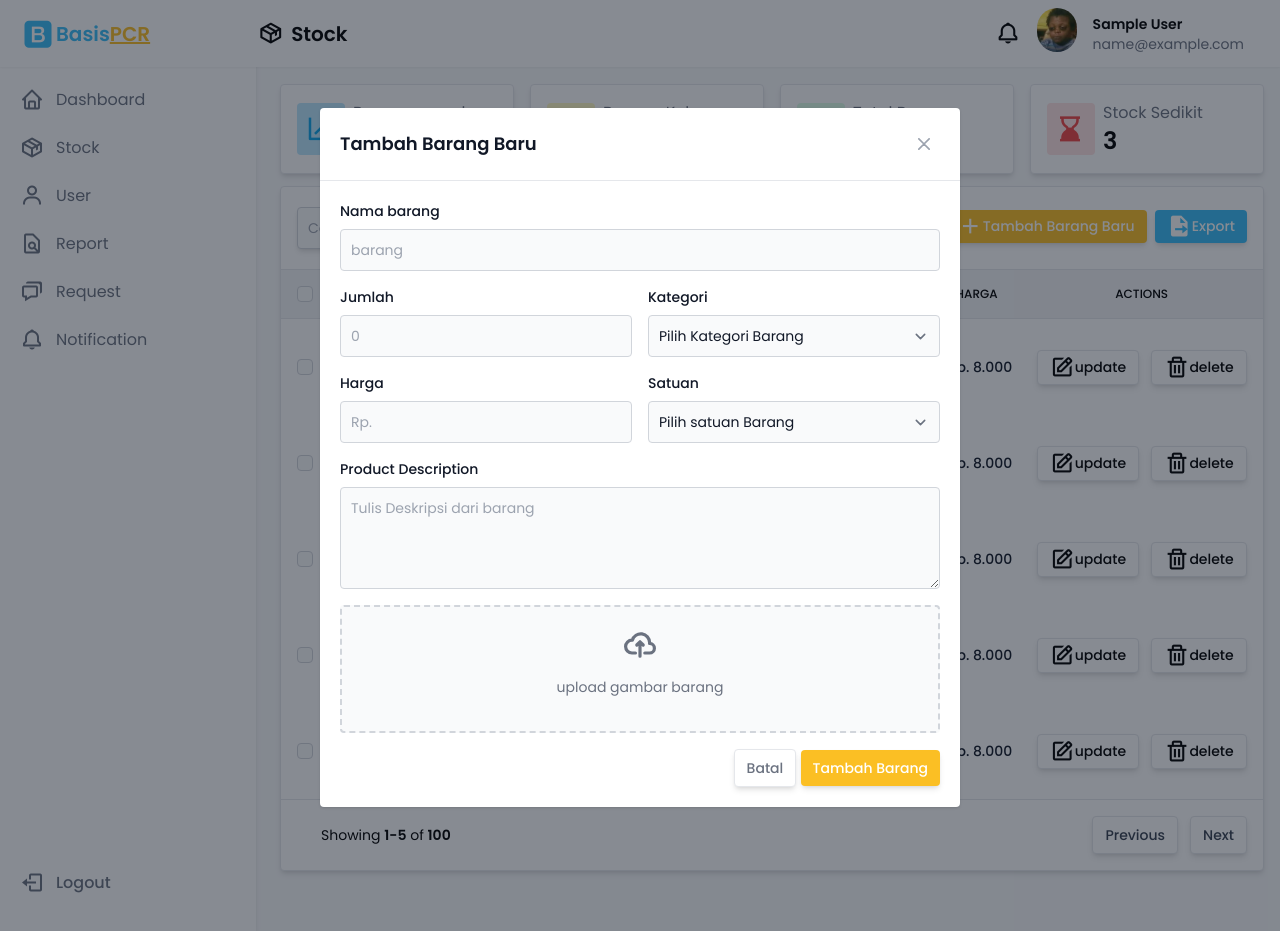
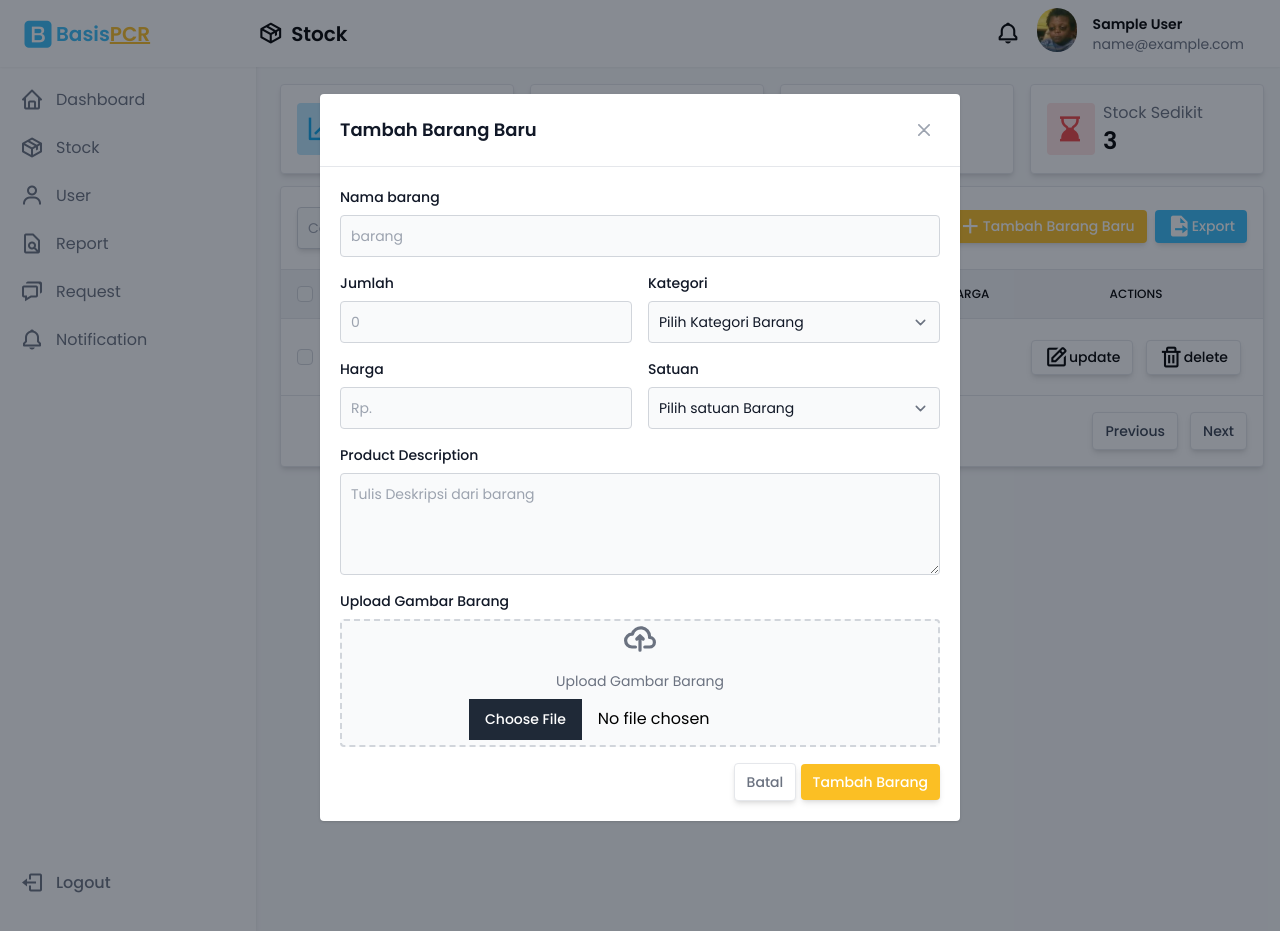
Before and after one commit to IevanBry/inventory-app-baak, a CodeIgniter app: page /inventory-app-baak/index.php/basecontroller/stock in a window 1280 px wide, after a click on "Tambah Barang Baru". Run offline with CodeIgniter, Linux system fonts and the light colour scheme; the visitor is signed in with stand-in values (Sample User, id 1); tables that the repository leaves empty or names only in its code hold one stand-in row (values such as "Sample post"); grey boxes marked "Sample" are stand-in pictures; some libraries are stand-ins or nearby versions.

Commit message:
membuat create dan read pada stock

```diff
--- a/application/controllers/BaseController.php
+++ b/application/controllers/BaseController.php
@@ -10,12 +10,14 @@ class BaseController extends CI_Controller
         if (!$this->session->userdata('email')) {
             redirect('auth');
         }
+        $this->load->model('Stock_model');
     }
 
     function index()
     {
         $data['title'] = 'Dashboard';
         $data['user'] = $this->db->get_where('user', ['email' => $this->session->userdata('email')])->row_array();
+        $data['barang'] = $this->Stock_model->get();
         $data['icon'] = 'bx bx-home';
         $this->load->view('layout/header', $data);
         $this->load->view('dashboard/index');
@@ -67,6 +69,7 @@ class BaseController extends CI_Controller
         $data['title'] = 'Stock';
         $data['icon'] = 'bx bx-package';
         $data['user'] = $this->db->get_where('user', ['email' => $this->session->userdata('email')])->row_array();
+        $data['barang'] = $this->Stock_model->get();
         $this->load->view('layout/header',$data);
         $this->load->view('stock/index');
         $this->load->view('layout/footer');
--- /dev/null
+++ b/application/models/Stock_model.php
@@ -0,0 +1,38 @@
+<?php
+class Stock_model extends CI_Model
+{
+    public $table = 'barang';
+    public $id = 'barang.id';
+    public function __construct()
+    {
+        parent::__construct();
+    }
+    public function get()
+    {
+        $this->db->from($this->table);
+        $query = $this->db->get();
+        return $query->result_array();
+    }
+    public function getBy()
+    {
+        $this->db->from($this->table);
+        $query = $this->db->get();
+        return $query->row_array();
+    }
+    public function update($where, $data)
+    {
+        $this->db->update($this->table, $data, $where);
+        return $this->db->affected_rows();
+    }
+    public function insert($data)
+    {
+        $this->db->insert($this->table, $data);
+        return $this->db->insert_id();
+    }
+    public function delete($id)
+    {
+        $this->db->where($this->id, $id);
+        $this->db->delete($this->table);
+        return $this->db->affected_rows();
+    }
+}
--- a/application/views/stock/index.php
+++ b/application/views/stock/index.php
@@ -80,7 +80,7 @@
                                         </div>
                                     </th>
                                     <th scope="col" class="p-4 text-xs font-medium text-left  uppercase">
-                                        Barang
+                                        barang
                                     </th>
                                     <th scope="col" class="p-4 text-xs font-medium text-left  uppercase">
                                         Gambar
@@ -105,7 +105,7 @@
                                     </th>
                                 </tr>
                             </thead>
-                            <tbody class="bg-white " id="tableBody">
+                            <!-- <tbody class="bg-white " id="tableBody">
                                 <?php for ($i = 0; $i < 5; $i++) { ?>
                                     <tr class="hover:bg-gray-50">
                                         <td class="w-4 p-4">
@@ -132,8 +132,8 @@
                                                 update
                                             </button>
 
-                                            <button type="button" id="deleteProductButton" data-modal-target="hapusBarangModal"
-                                                data-modal-toggle="hapusBarangModal"
+                                            <button type="button" id="deleteProductButton"
+                                                data-modal-target="hapusBarangModal" data-modal-toggle="hapusBarangModal"
                                                 aria-controls="drawer-delete-product-default"
                                                 class="inline-flex items-center px-3 py-1 text-sm font-medium  rounded shadow-md bg-white border hover:bg-gray-100">
                                                 <i class="bx bx-trash"></i>
@@ -141,8 +141,55 @@
                                             </button>
                                         </td>
                                     </tr>
-                                <?php } ?>
+                                <?php } ?> -->
+                            <?php foreach ($barang as $item): ?>
+                                <tr class="hover:bg-gray-50">
+                                    <td class="w-4 p-4">
+                                        <div class="flex items-center">
+                                            <input id="" aria-describedby="checkbox-1" type="checkbox"
+                                                class="w-4 h-4 border-gray-300 rounded bg-gray-50 checked:bg-sky-400 focus:ring-sky-400 focus:bg-sky-400">
+                                            <label for="" class="sr-only">checkbox</label>
+                                        </div>
+                                    </td>
+                                    <td class="p-2 text-sm font-medium text-gray-900">
+                                        <?= $item['nama_barang'] ?>
+                                    </td>
+                                    <td class="p-2 text-sm font-medium text-gray-900"><img
+                                            src="<?= base_url('dist/') . $item['gambar'] ?>" alt="" width="80"></td>
+                                    <td class="p-2 text-sm font-medium text-gray-900">
+                                        <?= $item['deskripsi'] ?>
+                                    </td>
+                                    <td class="p-2 text-sm font-medium text-gray-900">
+                                        <?= $item['stok'] ?>
+                                    </td>
+                                    <td class="p-2 text-sm font-medium text-gray-900">
+                                        <?= $item['satuan'] ?>
+                                    </td>
+                                    <td class="p-2 text-sm font-medium text-gray-900">
+                                        <?= $item['id_kategori'] ?>
+                                    </td>
+                                    <td class="p-2 text-sm font-medium text-gray-900">
+                                        <?= $item['harga'] ?>
+                                    </td>
 
+                                    <td scope="" class="p-4 space-x-2 text-center">
+                                        <button id="updateBarangButton" type="button" data-modal-target="updateBarangModal"
+                                            data-modal-toggle="updateBarangModal"
+                                            class="inline-flex items-center px-3 py-1 text-sm font-medium rounded shadow-md bg-white border hover:bg-gray-100">
+                                            <i class="bx bx-edit"></i>
+                                            update
+                                        </button>
+
+                                        <button type="button" id="deleteProductButton" data-modal-target="hapusBarangModal"
+                                            data-modal-toggle="hapusBarangModal"
+                                            aria-controls="drawer-delete-product-default"
+                                            class="inline-flex items-center px-3 py-1 text-sm font-medium rounded shadow-md bg-white border hover:bg-gray-100">
+                                            <i class="bx bx-trash"></i>
+                                            delete
+                                        </button>
+                                    </td>
+                                </tr>
+                            <?php endforeach; ?>
                             </tbody>
                         </table>
                     </div>
@@ -241,7 +288,8 @@
                     </button>
                 </div>
                 <!-- Modal body -->
-                <form action="#" class="p-4 md:p-5">
+                <form action="<?= base_url('Stock/insertStock'); ?>" method="post" enctype="multipart/form-data"
+                    class="p-4 md:p-5">
                     <div class="grid gap-4 mb-4 grid-cols-2">
                         <div class="col-span-2">
                             <label for="name" class="block mb-2 text-sm font-medium text-gray-900 ">Nama
@@ -252,46 +300,49 @@
                         </div>
                         <div class="col-span-2 sm:col-span-1">
                             <label for="price" class="block mb-2 text-sm font-medium text-gray-900 ">Jumlah</label>
-                            <input type="number" name="price" id="price"
+                            <input type="number" name="amount" id="amount"
                                 class="bg-gray-50 border border-gray-300 focus:ring-sky-400 focus:border-sky-400 text-gray-900 text-sm rounded focus:ring-primary-600 focus:border-primary-600 block w-full p-2.5 "
                                 placeholder="0" required="">
                         </div>
                         <div class="col-span-2 sm:col-span-1">
                             <label for="category" class="block mb-2 text-sm font-medium text-gray-900 ">Kategori</label>
-                            <select id="category"
+                            <select name="category" id="category"
                                 class="bg-gray-50 border border-gray-300 focus:ring-sky-400 focus:border-sky-400 text-gray-900 text-sm rounded block w-full p-2.5 ">
                                 <option selected="">Pilih Kategori Barang</option>
-                                <option value="">Alat Tulis</option>
-                                <option value="">Elektronik</option>
-                                <option value="">Makanan</option>
+
+                                <!-- <option value="1">Alat Tulis</option>
+                                <option value="2">Elektronik</option>
+                                <option value="3">Makanan</option> -->
                             </select>
                         </div>
                         <div class="col-span-1">
-                            <label for="category" class="block mb-2 text-sm font-medium text-gray-900 ">Harga</label>
+                            <label for="price" class="block mb-2 text-sm font-medium text-gray-900 ">Harga</label>
                             <input type="number" name="price" id="price"
                                 class="bg-gray-50 border border-gray-300 text-gray-900 text-sm rounded focus:ring-sky-400 focus:border-sky-400 block w-full p-2.5 "
                                 placeholder="Rp." required="">
                         </div>
                         <div class="col-span-1">
-                            <label for="category" class="block mb-2 text-sm font-medium text-gray-900 ">Satuan</label>
-                            <select id="category"
+                            <label for="satuan" class="block mb-2 text-sm font-medium text-gray-900 ">Satuan</label>
+                            <select name="satuan" id="satuan"
                                 class="bg-gray-50 border border-gray-300 text-gray-900 text-sm rounded focus:ring-sky-400 focus:border-sky-400  block w-full p-2.5 ">
                                 <option selected="">Pilih satuan Barang</option>
-                                <option value="">Buah</option>
-                                <option value="">Lembar</option>
-                                <option value="">kg</option>
+                                <option value="buah">Buah</option>
+                                <option value="lembar">Lembar</option>
+                                <option value="kg">kg</option>
                             </select>
                         </div>
 
                         <div class="col-span-2">
                             <label for="description" class="block mb-2 text-sm font-medium text-gray-900 ">Product
                                 Description</label>
-                            <textarea id="description" rows="4"
+                            <textarea name="description" id="description" rows="4"
                                 class="block p-2.5 w-full text-sm text-gray-900 bg-gray-50 rounded border border-gray-300 focus:ring-sky-400 focus:border-sky-400"
                                 placeholder="Tulis Deskripsi dari barang"></textarea>
                         </div>
 
                         <div class="col-span-2">
+                            <label for="dropzone-file" class="block mb-2 text-sm font-medium text-gray-900 ">Upload
+                                Gambar Barang</label>
                             <div class="flex items-center justify-center w-full">
                                 <label for="dropzone-file"
                                     class="flex flex-col items-center justify-center w-full h-32 border-2 border-gray-300 border-dashed rounded cursor-pointer bg-gray-50 hover:bg-gray-100">
@@ -302,14 +353,12 @@
                                                 stroke-width="2"
                                                 d="M13 13h3a3 3 0 0 0 0-6h-.025A5.56 5.56 0 0 0 16 6.5 5.5 5.5 0 0 0 5.207 5.021C5.137 5.017 5.071 5 5 5a4 4 0 0 0 0 8h2.167M10 15V6m0 0L8 8m2-2 2 2" />
                                         </svg>
-                                        <p class="mb-2 text-sm text-gray-500">
-                                            upload gambar barang</p>
+                                        <p class="mb-2 text-sm text-gray-500">Upload Gambar Barang</p>
+                                        <input name="gambar" id="dropzone-file" type="file" />
                                     </div>
-                                    <input id="dropzone-file" type="file" class="hidden" />
                                 </label>
                             </div>
                         </div>
-
                     </div>
                     <div class="text-end">
                         <button type="button"
@@ -413,8 +462,8 @@
                                         </svg>
                                         <p class="mb-2 text-sm text-gray-500">
                                             upload gambar barang</p>
+                                        <input id="dropzone-file" type="file" class="hidden" />
                                     </div>
-                                    <input id="dropzone-file" type="file" class="hidden" />
                                 </label>
                             </div>
                         </div>
```
Also changed, not shown: application/controllers/Stock.php (+52 -8 lines), application/models/Kategori_model.php (added, +38 -0 lines), dist/download.jpeg (added), dist/images.jpeg (added), dist/images1.jpeg (added).
